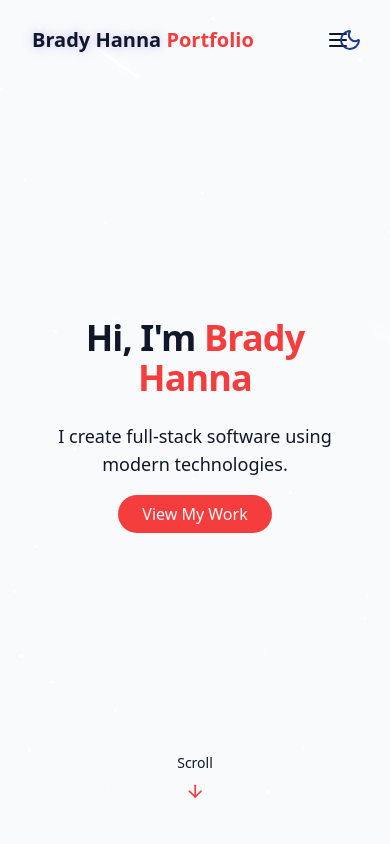
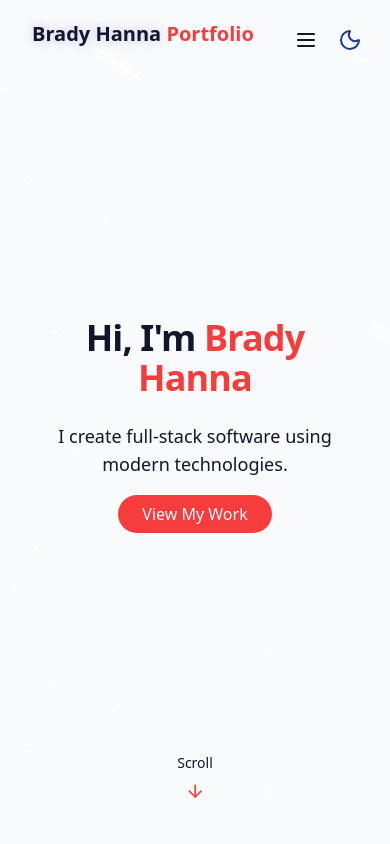
Before and after one commit to bradyhanna12/portfolio, a React (Vite) app: page / in a window 390 px wide. Shown: the top 844 px of the page. Built offline with nearby package versions, Linux system fonts and the light colour scheme.

Commit message:
fixed theme toggle for mobile

```diff
--- a/src/components/Navbar.jsx
+++ b/src/components/Navbar.jsx
@@ -49,7 +49,7 @@ export const Navbar = () => {
                 {/* mobile nav */}
                 <button
                     onClick={() => setIsMenuOpen((prev) => !prev)}
-                    className="md:hidden p-2 text-foreground z-50"
+                    className="md:hidden p-2 fixed top-5 right-16 text-foreground z-50"
                     aria-label={isMenuOpen ? "Close Menu" : "Open Menu"}
                 >
 
```
